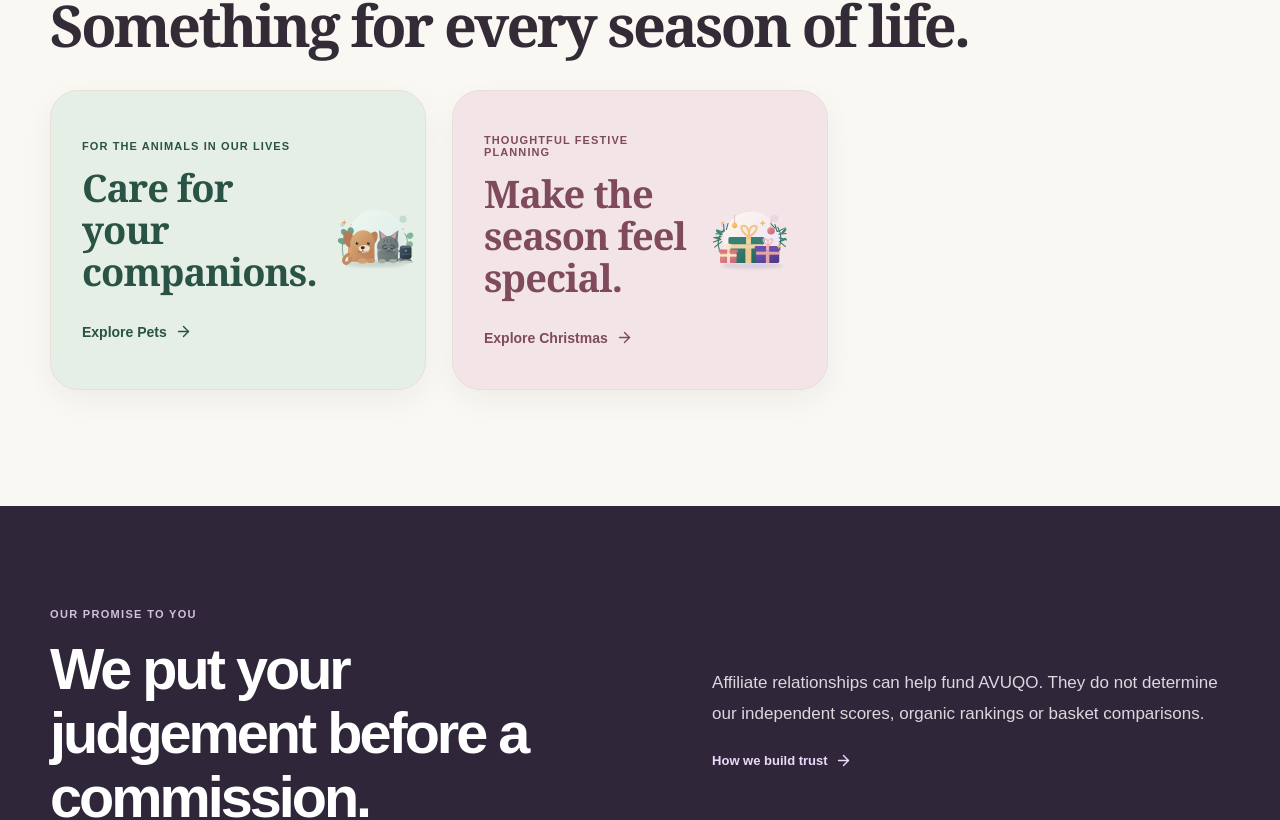
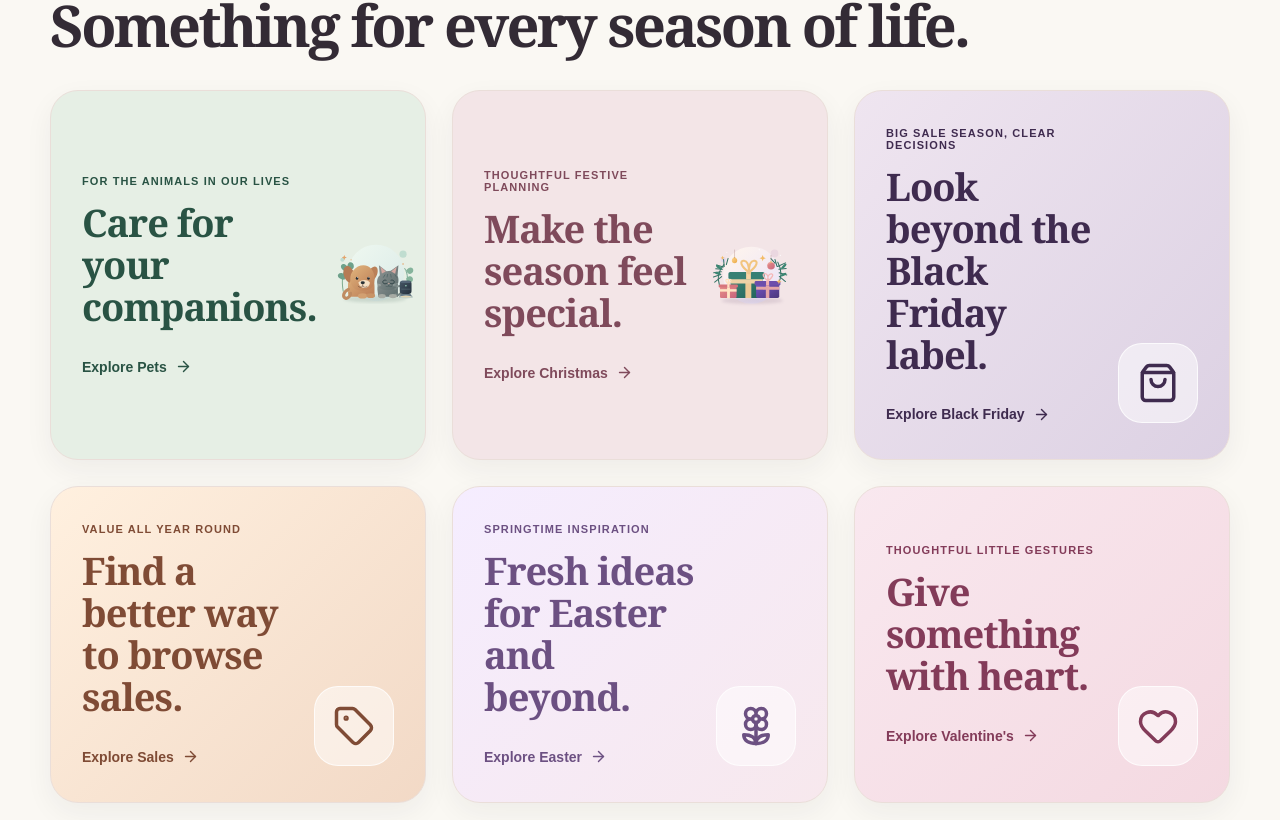
Before and after one commit to crkian/AVUQO, a Next.js app: page / in a window 1280 px wide. Shown: the part 5098-5918 px from the top of the page. Built offline with nearby package versions, Linux system fonts and the light colour scheme; no server answers; the database is empty.

Commit message:
feat(home): build warm seasonal shopping collection with real editorial routes

```diff
--- a/app/page.tsx
+++ b/app/page.tsx
@@ -1,7 +1,7 @@
 import { Suspense } from "react";
 import type { Metadata } from "next";
 import Link from "next/link";
-import { ArrowRight, ArrowUpRight, CheckCircle2, HeartHandshake, ListChecks, Search, ShieldCheck, Sparkles, Eye, Scale, ReceiptText } from "lucide-react";
+import { ArrowRight, ArrowUpRight, CheckCircle2, HeartHandshake, ListChecks, Search, ShieldCheck, Sparkles, Eye, Scale, ReceiptText, Heart, ShoppingBag, Tag, Flower2 } from "lucide-react";
 import { publishedEditorial } from "../lib/content/editorial";
 import { lifestylePages } from "../lib/lifestyle/landing-data";
 import Header from "../components/layout/Header";
@@ -147,6 +147,23 @@ async function HomeContent() {
           <div><p>Thoughtful festive planning</p><h3>Make the season feel special.</h3><span>Explore Christmas <ArrowRight size={17}/></span></div>
           <img src="/illustrations/avuqo-christmas-gifts.svg" alt="" loading="lazy"/>
         </Link>
+
+        <Link className={`${styles.seasonCard} ${styles.blackFridayCard}`} href="/black-friday">
+          <div><p>Big sale season, clear decisions</p><h3>Look beyond the Black Friday label.</h3><span>Explore Black Friday <ArrowRight size={17}/></span></div>
+          <div className={styles.seasonArt} aria-hidden="true"><ShoppingBag size={42}/></div>
+        </Link>
+        <Link className={`${styles.seasonCard} ${styles.salesCard}`} href="/sales">
+          <div><p>Value all year round</p><h3>Find a better way to browse sales.</h3><span>Explore Sales <ArrowRight size={17}/></span></div>
+          <div className={styles.seasonArt} aria-hidden="true"><Tag size={42}/></div>
+        </Link>
+        <Link className={`${styles.seasonCard} ${styles.easterCard}`} href="/easter">
+          <div><p>Springtime inspiration</p><h3>Fresh ideas for Easter and beyond.</h3><span>Explore Easter <ArrowRight size={17}/></span></div>
+          <div className={styles.seasonArt} aria-hidden="true"><Flower2 size={42}/></div>
+        </Link>
+        <Link className={`${styles.seasonCard} ${styles.valentinesCard}`} href="/valentines">
+          <div><p>Thoughtful little gestures</p><h3>Give something with heart.</h3><span>Explore Valentine's <ArrowRight size={17}/></span></div>
+          <div className={styles.seasonArt} aria-hidden="true"><Heart size={42}/></div>
+        </Link>
       </div>
     </section>
 
```
